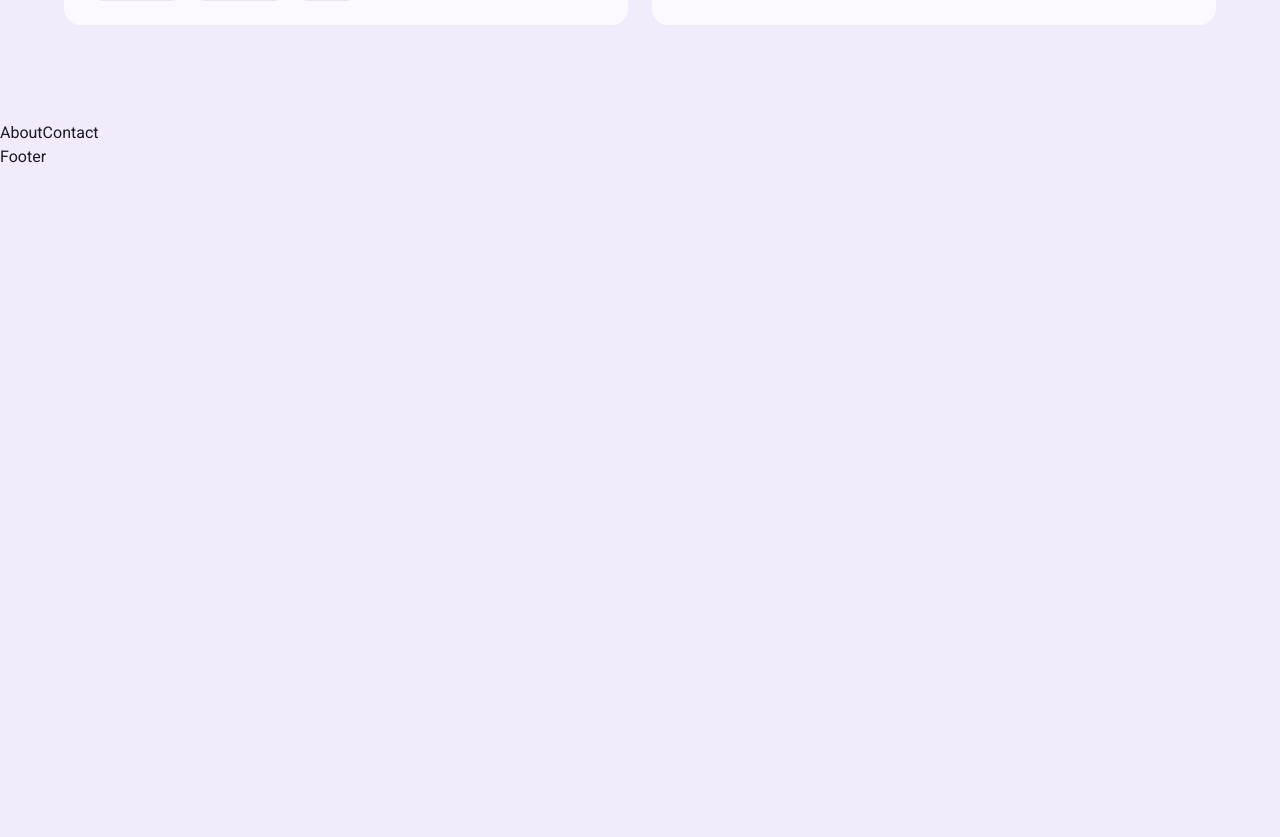
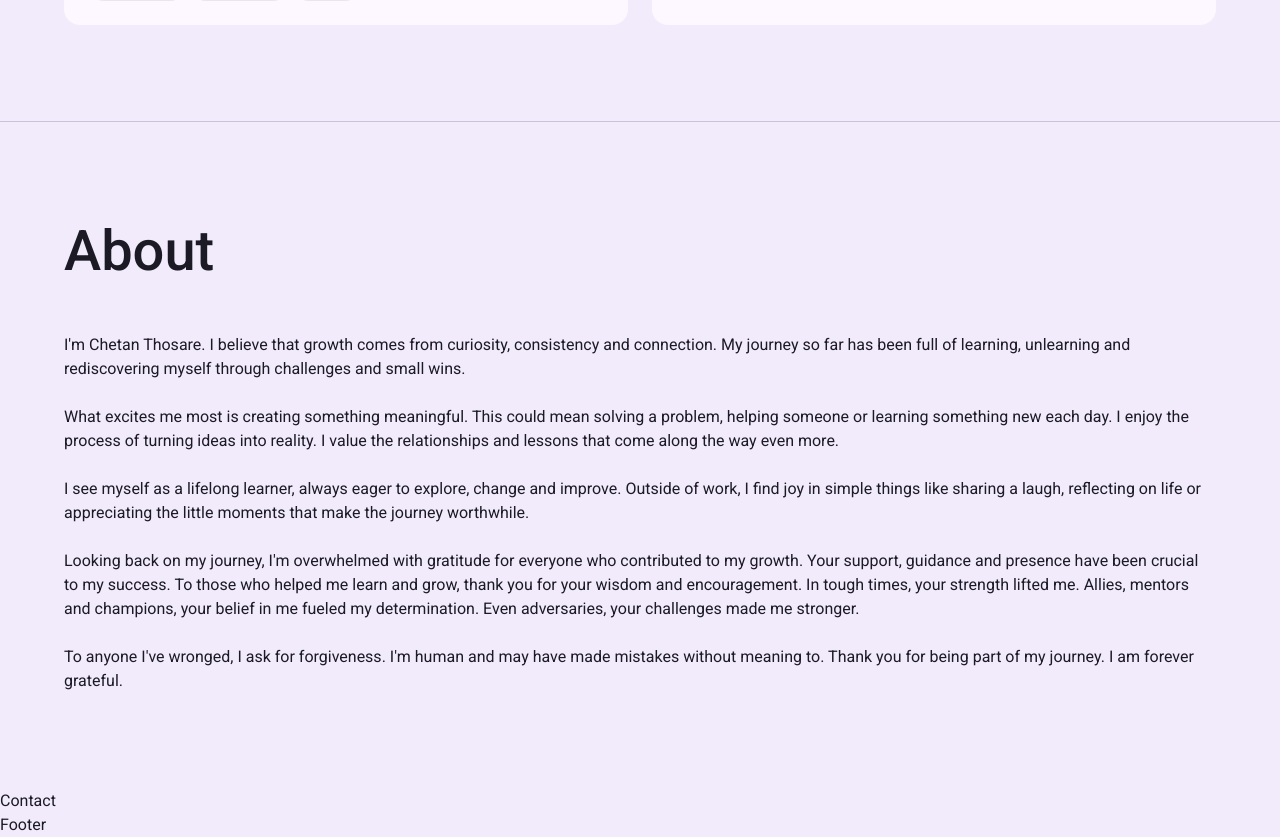
Before and after one commit to chetan-speck/portfolio-v2, a Next.js app: page / in a window 1280 px wide. Shown: the part 5555-6392 px from the top of the page. Before the commit the page ends 5724 px from the top, so only its background shows below. Built offline with nearby package versions, Linux system fonts and the light colour scheme; what @mui/material-nextjs would draw is missing.

Commit message:
feat(about): add About section

```diff
--- a/src/components/sections/about.tsx
+++ b/src/components/sections/about.tsx
@@ -2,10 +2,95 @@
 
 import { FC, JSX } from 'react';
 
+import { Box, Container, Stack, Typography } from '@mui/material';
+
 // ------------------------------------------------------------------------------------------
 
 const About: FC = (): JSX.Element => {
-    return <>About</>;
+    return (
+        <Box
+            component='section'
+            sx={{
+                borderTopWidth: '1px',
+                borderTopStyle: 'solid',
+                borderTopColor: 'divider',
+            }}
+        >
+            <Container
+                sx={{
+                    py: { xs: 8, sm: 12 },
+                }}
+            >
+                <Stack
+                    direction='column'
+                    spacing={{ xs: 4, sm: 6 }}
+                >
+                    <Typography
+                        component='h2'
+                        variant='h2'
+                        sx={{
+                            color: 'text.primary',
+                            fontSize: { xs: 32, sm: 56 },
+                            fontWeight: 500,
+                        }}
+                    >
+                        About
+                    </Typography>
+                    <Stack
+                        direction='column'
+                        spacing={{ xs: 2, sm: 3 }}
+                    >
+                        <Typography
+                            variant='body1'
+                            sx={{ color: 'text.primary' }}
+                        >
+                            I&#39;m Chetan Thosare. I believe that growth comes from curiosity,
+                            consistency and connection. My journey so far has been full of learning,
+                            unlearning and rediscovering myself through challenges and small wins.
+                        </Typography>
+                        <Typography
+                            variant='body1'
+                            sx={{ color: 'text.primary' }}
+                        >
+                            What excites me most is creating something meaningful. This could mean
+                            solving a problem, helping someone or learning something new each day. I
+                            enjoy the process of turning ideas into reality. I value the
+                            relationships and lessons that come along the way even more.
+                        </Typography>
+                        <Typography
+                            variant='body1'
+                            sx={{ color: 'text.primary' }}
+                        >
+                            I see myself as a lifelong learner, always eager to explore, change and
+                            improve. Outside of work, I find joy in simple things like sharing a
+                            laugh, reflecting on life or appreciating the little moments that make
+                            the journey worthwhile.
+                        </Typography>
+                        <Typography
+                            variant='body1'
+                            sx={{ color: 'text.primary' }}
+                        >
+                            Looking back on my journey, I&#39;m overwhelmed with gratitude for
+                            everyone who contributed to my growth. Your support, guidance and
+                            presence have been crucial to my success. To those who helped me learn
+                            and grow, thank you for your wisdom and encouragement. In tough times,
+                            your strength lifted me. Allies, mentors and champions, your belief in
+                            me fueled my determination. Even adversaries, your challenges made me
+                            stronger.
+                        </Typography>
+                        <Typography
+                            variant='body1'
+                            sx={{ color: 'text.primary' }}
+                        >
+                            To anyone I&#39;ve wronged, I ask for forgiveness. I&#39;m human and may
+                            have made mistakes without meaning to. Thank you for being part of my
+                            journey. I am forever grateful.
+                        </Typography>
+                    </Stack>
+                </Stack>
+            </Container>
+        </Box>
+    );
 };
 
 // ------------------------------------------------------------------------------------------
```
